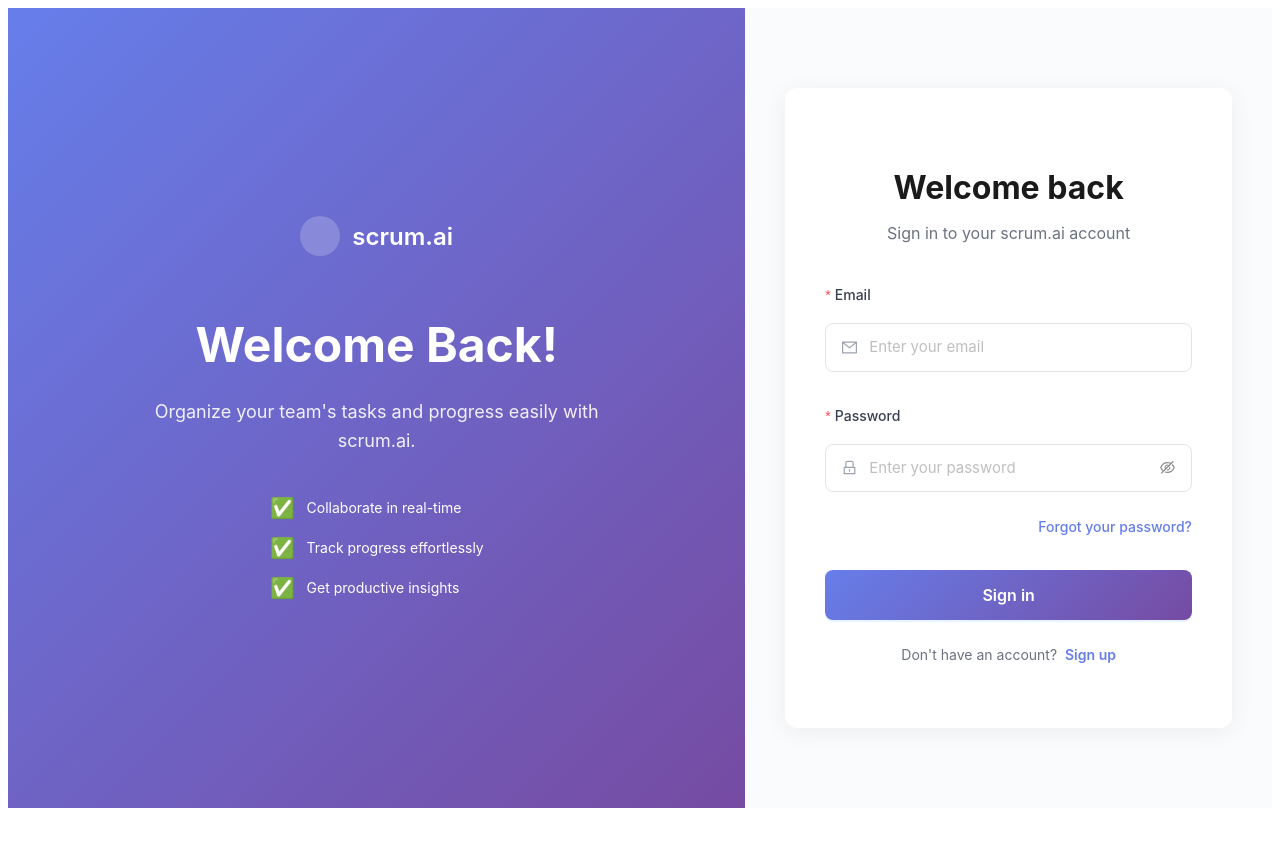
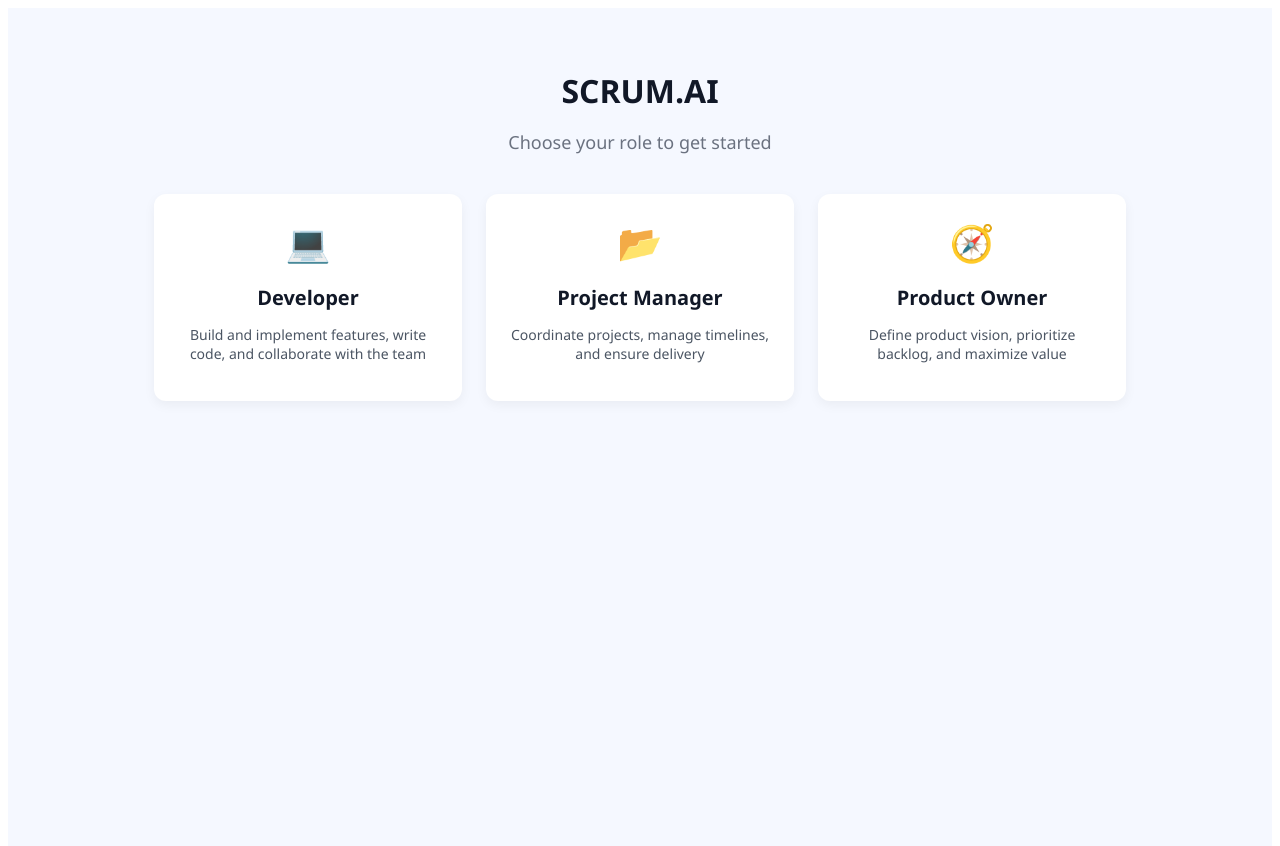
Before and after one commit to AmalFaisalkhann/scrum.ai, a React (Create React App) app: page / in a window 1280 px wide. Before the commit this address led to /login. Shown: the top 846 px of the page. Before the commit the page ends 816 px from the top, so only its background shows below. Built offline with nearby package versions, Linux system fonts and the light colour scheme.

Commit message:
Add Userroles screen and routing

```diff
--- a/src/App.js
+++ b/src/App.js
@@ -1,21 +1,22 @@
 // src/App.js
+
 import React from 'react';
 import { Routes, Route, Navigate } from 'react-router-dom';
-
 import Login from './Auth/Login';
 import Signup from './Auth/Signup';
 import ForgotPassword from './Auth/ForgotPassword';
+import Userroles from './Userroles/Userroles';
 
-const App = () => {
+function App() {
   return (
     <Routes>
-      <Route path="/" element={<Navigate to="/login" />} />
+      <Route path="/" element={<Userroles />} />
       <Route path="/login" element={<Login />} />
       <Route path="/signup" element={<Signup />} />
       <Route path="/forgot-password" element={<ForgotPassword />} />
-      <Route path="*" element={<h2>404 - Page Not Found</h2>} />
+      <Route path="*" element={<Navigate to="/" />} />
     </Routes>
   );
-};
+}
 
 export default App;
--- /dev/null
+++ b/src/Userroles/Userroles.css
@@ -0,0 +1,77 @@
+/* src/auth/roles.css */
+
+.role-selection-container {
+  text-align: center;
+  padding: 40px 20px;
+  background-color: #f5f8ff; /* matches light blue background from reference */
+  min-height: 100vh;
+  font-family: 'Segoe UI', Tahoma, Geneva, Verdana, sans-serif;
+}
+
+.role-heading {
+  font-size: 32px;
+  font-weight: 700;
+  color: #111827;
+  margin-bottom: 8px;
+}
+
+.role-subheading {
+  font-size: 18px;
+  color: #6b7280;
+  margin-bottom: 40px;
+}
+
+.role-cards {
+  display: flex;
+  justify-content: center;
+  flex-wrap: wrap;
+  gap: 24px;
+  margin-bottom: 40px;
+}
+
+.role-card {
+  background-color: #fff;
+  border-radius: 12px;
+  padding: 24px;
+  width: 260px;
+  cursor: pointer;
+  box-shadow: 0 4px 12px rgba(0,0,0,0.05);
+  transition: all 0.2s ease-in-out;
+}
+
+.role-card:hover {
+  transform: translateY(-4px);
+  box-shadow: 0 6px 16px rgba(0,0,0,0.1);
+}
+
+.role-icon {
+  font-size: 36px;
+  margin-bottom: 12px;
+}
+
+.role-card h2 {
+  font-size: 20px;
+  font-weight: 600;
+  margin-bottom: 8px;
+  color: #111827;
+}
+
+.role-card p {
+  font-size: 14px;
+  color: #4b5563;
+}
+
+.continue-button {
+  padding: 10px 24px;
+  font-size: 16px;
+  background-color: #d1d5db;
+  color: #111827;
+  border: none;
+  border-radius: 8px;
+  cursor: pointer;
+  transition: background 0.2s;
+}
+
+.continue-button:hover {
+  background-color: #9ca3af;
+}
--- /dev/null
+++ b/src/Userroles/Userroles.js
@@ -0,0 +1,45 @@
+
+import React from 'react';
+import { useNavigate } from 'react-router-dom';
+
+import './Userroles.css';
+
+function Roles() {
+  const navigate = useNavigate();
+
+  const handleRoleSelect = (role) => {
+    localStorage.setItem('selectedRole', role); // optionally store role
+    navigate('/login'); // navigate to login screen
+  };
+
+  return (
+    <div className="role-selection-container">
+      <h1 className="role-heading">SCRUM.AI</h1>
+      <p className="role-subheading">Choose your role to get started</p>
+
+      <div className="role-cards">
+        <div className="role-card developer" onClick={() => handleRoleSelect('Developer')}>
+          <div className="role-icon">💻</div>
+          <h2>Developer</h2>
+          <p>Build and implement features, write code, and collaborate with the team</p>
+        </div>
+
+        <div className="role-card project-manager" onClick={() => handleRoleSelect('Project Manager')}>
+          <div className="role-icon">📂</div>
+          <h2>Project Manager</h2>
+          <p>Coordinate projects, manage timelines, and ensure delivery</p>
+        </div>
+
+        <div className="role-card product-owner" onClick={() => handleRoleSelect('Product Owner')}>
+          <div className="role-icon">🧭</div>
+          <h2>Product Owner</h2>
+          <p>Define product vision, prioritize backlog, and maximize value</p>
+        </div>
+      </div>
+
+
+    </div>
+  );
+}
+
+export default Roles;
--- a/src/index.js
+++ b/src/index.js
@@ -1,10 +1,11 @@
+// src/index.js
+
 import React from 'react';
-import ReactDOM from 'react-dom/client'; // ⬅️ use 'react-dom/client' instead
+import ReactDOM from 'react-dom/client';
 import App from './App';
 import { BrowserRouter } from 'react-router-dom';
 
 const root = ReactDOM.createRoot(document.getElementById('root'));
-
 root.render(
   <React.StrictMode>
     <BrowserRouter>
```
